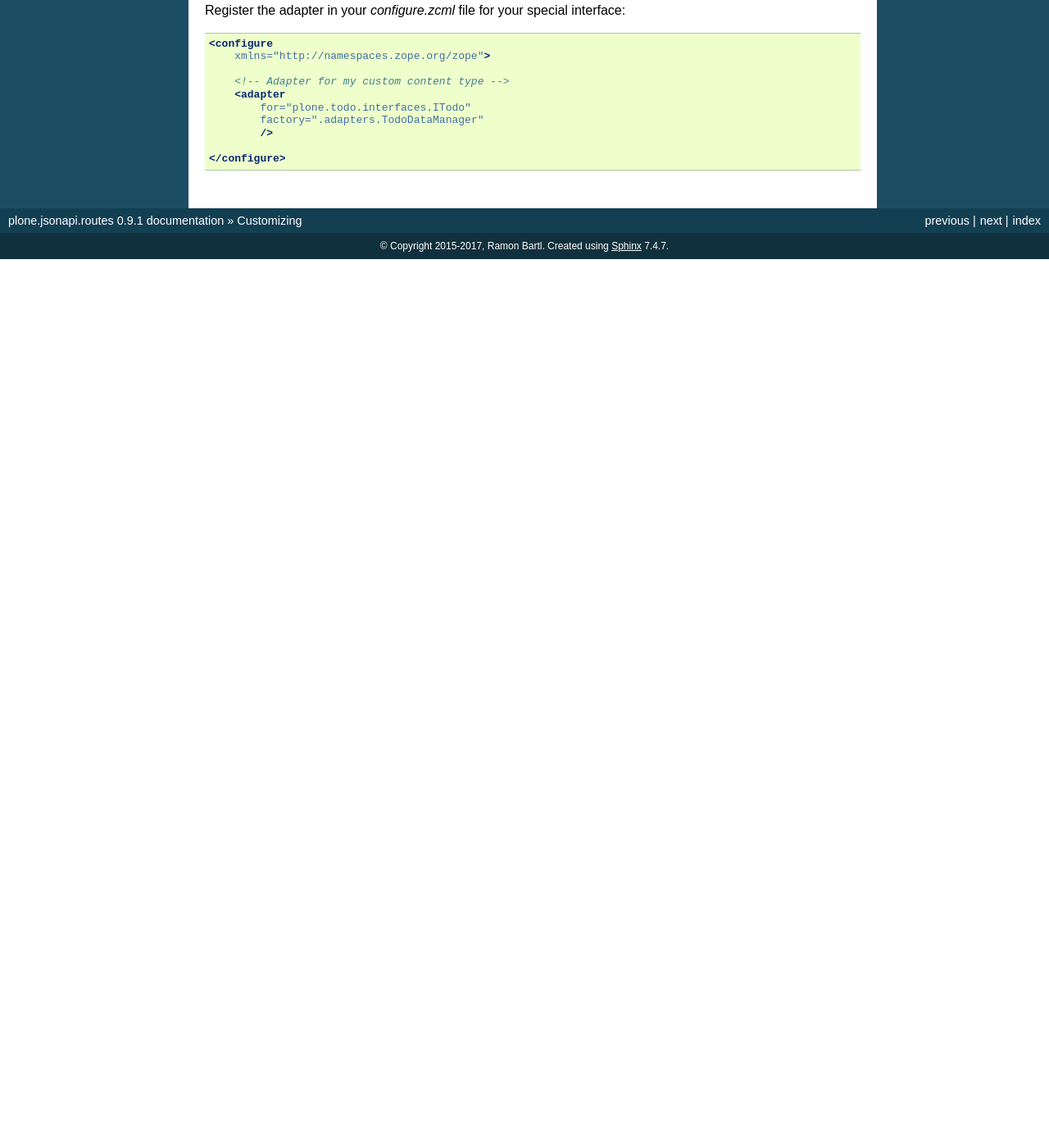
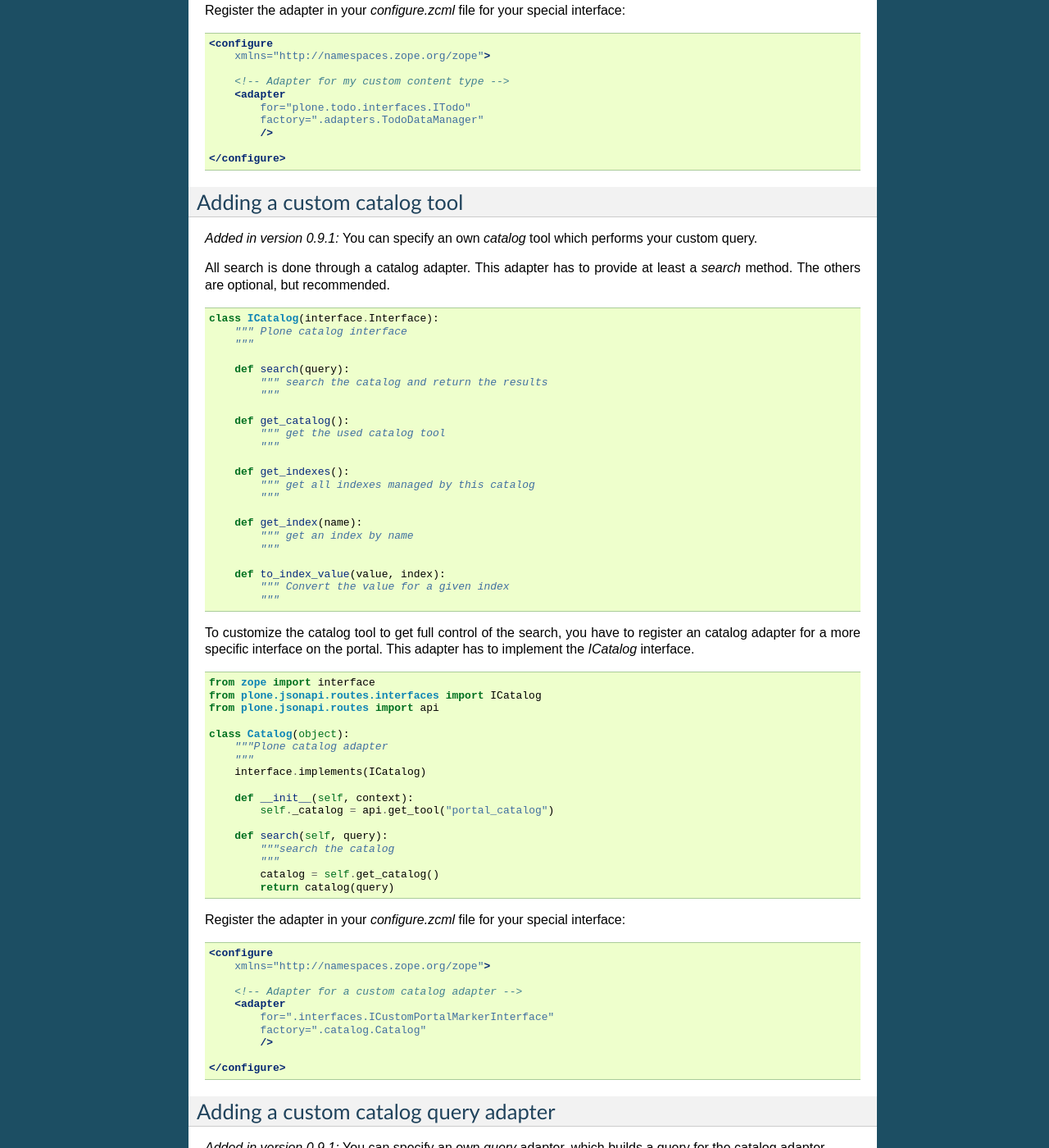
Before and after one commit to collective/plone.jsonapi.routes, a Sphinx documentation site: the page built from docs/customizing.rst, in a window 1280 px wide and 1400 px high, scrolled down 3467 px. Shown: the whole window at 82% size. Built offline with Sphinx 7.4.7, drawn with Linux system fonts in a browser that asks for light colours; before the commit the page ends 3783 px from its top, so only the background shows below that; some of the changed text lies outside the part shown.

Commit message:
updated docs

```diff
--- a/docs/customizing.rst
+++ b/docs/customizing.rst
@@ -245,3 +245,144 @@
             />
 
     </configure>
+
+
+.. _CATALOG:
+
+Adding a custom catalog tool
+----------------------------
+
+.. versionadded:: 0.9.1
+    You can specify an own `catalog` tool which performs your custom query.
+
+All search is done through a catalog adapter. This adapter has to provide at
+least a `search` method. The others are optional, but recommended.
+
+.. code-block:: python
+
+    class ICatalog(interface.Interface):
+        """ Plone catalog interface
+        """
+
+        def search(query):
+            """ search the catalog and return the results
+            """
+
+        def get_catalog():
+            """ get the used catalog tool
+            """
+
+        def get_indexes():
+            """ get all indexes managed by this catalog
+            """
+
+        def get_index(name):
+            """ get an index by name
+            """
+
+        def to_index_value(value, index):
+            """ Convert the value for a given index
+            """
+
+To customize the catalog tool to get full control of the search, you have to
+register an catalog adapter for a more specific interface on the portal. This
+adapter has to implement the `ICatalog` interface.
+
+
+.. code-block:: python
+
+    from zope import interface
+    from plone.jsonapi.routes.interfaces import ICatalog
+    from plone.jsonapi.routes import api
+
+    class Catalog(object):
+        """Plone catalog adapter
+        """
+        interface.implements(ICatalog)
+
+        def __init__(self, context):
+            self._catalog = api.get_tool("portal_catalog")
+
+        def search(self, query):
+            """search the catalog
+            """
+            catalog = self.get_catalog()
+            return catalog(query)
+
+Register the adapter in your `configure.zcml` file for your special interface:
+
+.. code-block:: xml
+
+    <configure
+        xmlns="http://namespaces.zope.org/zope">
+
+        <!-- Adapter for a custom catalog adapter -->
+        <adapter
+            for=".interfaces.ICustomPortalMarkerInterface"
+            factory=".catalog.Catalog"
+            />
+
+    </configure>
+
+
+.. _CATALOG_QUERY:
+
+Adding a custom catalog query adapter
+-------------------------------------
+
+.. versionadded:: 0.9.1
+    You can specify an own `query` adapter, which builds a query for the catalog adapter.
+
+All search is done through a catalog adapter. The `ICatalogQuery` adapter
+provides a suitable query usable for the `ICatalog` adapter. It should at least
+provide a `make_query` method.
+
+.. code-block:: python
+
+    class ICatalogQuery(interface.Interface):
+        """ Plone catalog query interface
+        """
+
+        def make_query(**kw):
+            """ create a new query or augment an given query
+            """
+
+To customize a custom catalog tool to perform a search, you have to
+register an catalog adapter for a more specific interface on the portal.
+This adapter has to implement the `ICatalog` interface.
+
+
+.. code-block:: python
+
+    from zope import interface
+    from plone.jsonapi.routes.interfaces import ICatalogQuery
+
+    class CatalogQuery(object):
+        """Catalog query adapter
+        """
+        interface.implements(ICatalogQuery)
+
+        def __init__(self, catalog):
+            self.catalog = catalog
+
+        def make_query(self, **kw):
+            """create a query suitable for the catalog
+            """
+            query = {"sort_on": "created", "sort_order": "descending"}
+            query.update(kw)
+            return query
+
+Register the adapter in your `configure.zcml` file for your special interface:
+
+.. code-block:: xml
+
+    <configure
+        xmlns="http://namespaces.zope.org/zope">
+
+        <!-- Adapter for a custom query adapter -->
+        <adapter
+            for=".interface.ICustomCatalogInterface"
+            factory=".catalog.CatalogQuery"
+            />
+
+    </configure>
```
